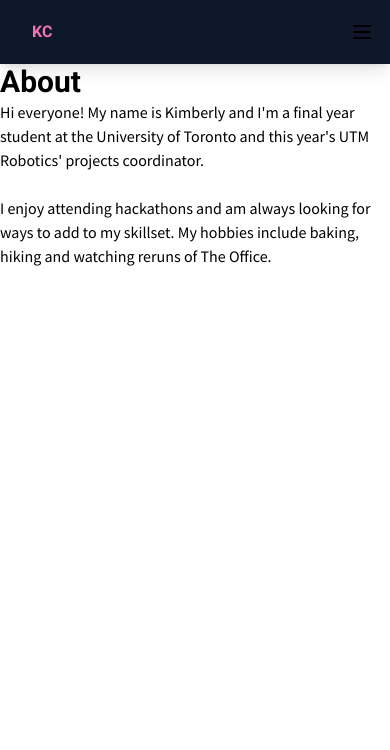
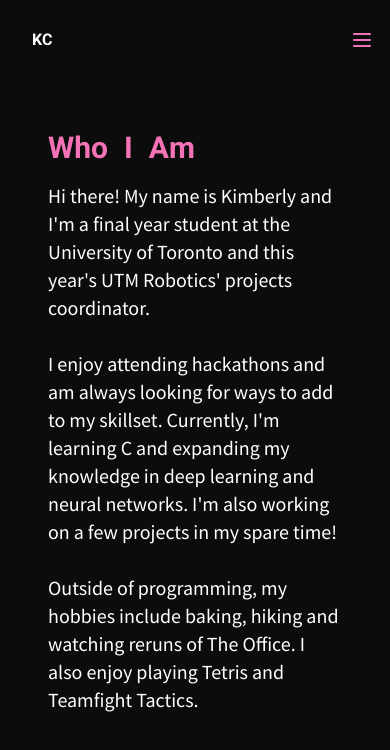
Before and after one commit to kimberlycao/Personal-Website-V2, a React (Create React App) app: page /about in a window 390 px wide. Shown: the top 750 px of the page. Built offline with nearby package versions, Linux system fonts and the light colour scheme.

Commit message:
Added some animations and changed backgrounds

```diff
--- a/src/components/ContactForm.js
+++ b/src/components/ContactForm.js
@@ -1,12 +1,12 @@
 const ContactForm = () => {
   return (
-    <div className="mx-12">
-      <h1 className="text-4xl my-12 text-pink-400 font-roboto">Contact Me</h1>
+    <div className="m-12">
+      <h1 className="text-4xl my-12 text-pink-300 font-roboto">Contact Me</h1>
       <form class="w-full max-w-lg">
         <div class="flex flex-wrap -mx-3 mb-6">
           <div class="w-full md:w-1/2 px-3 mb-6 md:mb-0">
             <label
-              class="block uppercase tracking-wide text-pink-400 text-xs font-bold mb-2"
+              class="block uppercase tracking-wide text-pink-300 text-xs font-bold mb-2"
               for="grid-first-name"
             >
               First Name
@@ -19,7 +19,7 @@ const ContactForm = () => {
           </div>
           <div class="w-full md:w-1/2 px-3">
             <label
-              class="block uppercase tracking-wide text-pink-400 text-xs font-bold mb-2"
+              class="block uppercase tracking-wide text-pink-300 text-xs font-bold mb-2"
               for="grid-last-name"
             >
               Last Name
@@ -34,7 +34,7 @@ const ContactForm = () => {
         <div class="flex flex-wrap -mx-3 mb-6">
           <div class="w-full px-3">
             <label
-              class="block uppercase tracking-wide text-pink-400 text-xs font-bold mb-2"
+              class="block uppercase tracking-wide text-pink-300 text-xs font-bold mb-2"
               for="grid-password"
             >
               E-mail
@@ -49,7 +49,7 @@ const ContactForm = () => {
         <div class="flex flex-wrap -mx-3 mb-6">
           <div class="w-full px-3">
             <label
-              class="block uppercase tracking-wide text-pink-400 text-xs font-bold mb-2"
+              class="block uppercase tracking-wide text-pink-300 text-xs font-bold mb-2"
               for="grid-password"
             >
               Message
@@ -63,7 +63,7 @@ const ContactForm = () => {
         <div class="md:flex md:items-center">
           <div class="md:w-1/3">
             <button
-              class="shadow text-white hover:text-pink-400 focus:shadow-outline focus:outline-none bg-pink-400 hover:bg-white font-bold py-2 px-4 rounded"
+              class="shadow text-white hover:text-pink-300 focus:shadow-outline focus:outline-none bg-pink-300 hover:bg-white font-bold py-2 px-4 rounded"
               type="button"
             >
               Send
--- a/src/components/Navbar.js
+++ b/src/components/Navbar.js
@@ -5,17 +5,15 @@ const Navbar = () => {
   const [showSideNav, setShowSideNav] = useState(false);
   return (
     <nav
-      className="flex justify-between items-center h-16 bg-slate-900 relative shadow-lg"
+      className="flex justify-between items-center h-20 bg-my-gray shadow-xl fixed left-0 right-0"
       role="navigation"
     >
-      <Link to="/" className="pl-8 text-pink-400 font-roboto">
+      <Link to="/" className="pl-8 text-white font-roboto">
         KC
       </Link>
       <div className="px-4 cursor-pointer md:hidden">
         <svg
-          className="w-6 h-6"
-          fill="none"
-          stroke="currentColor"
+          className="w-6 h-6 stroke-pink-400"
           viewBox="0 0 24 24"
           xmlns="http://www.w3.org/2000/svg"
         >
--- a/src/index.css
+++ b/src/index.css
@@ -15,12 +15,3 @@ code {
   font-family: source-code-pro, Menlo, Monaco, Consolas, 'Courier New',
     monospace;
 }
-
-@layer utilities {
-  .animation-delay-2000 {
-    animation-delay: 2s;
-  }
-  .animation-delay-4000 {
-    animation-delay: 4s;
-  }
-}
--- a/src/pages/About.js
+++ b/src/pages/About.js
@@ -2,18 +2,45 @@ import React from "react";
 
 const About = () => {
   return (
-    <>
-      <h1 className="text-3xl font-roboto">About</h1>
-      <p className="font-source">
-        Hi everyone! My name is Kimberly and I'm a final year student at the
-        University of Toronto and this year's UTM Robotics' projects
-        coordinator.
-        <br />
-        <br />I enjoy attending hackathons and am always looking for ways to add
-        to my skillset. My hobbies include baking, hiking and watching reruns of
-        The Office.
-      </p>
-    </>
+    <div className=" h-screen flex-col justify-center items-center grid md:grid-cols-2 bg-my-gray">
+      <div className="p-12">
+        <div className="pb-4 flex">
+          <span className="lg:text-6xl md:text-6xl sm:text-5xl text-3xl text-pink-400 font-roboto hover:animate-bounce">
+            W
+          </span>
+          <span className="lg:text-6xl md:text-6xl sm:text-5xl text-3xl text-pink-400 font-roboto hover:animate-bounce">
+            h
+          </span>
+          <span className="lg:text-6xl md:text-6xl sm:text-5xl text-3xl text-pink-400 font-roboto pr-4 hover:animate-bounce">
+            o
+          </span>
+          <span className="lg:text-6xl md:text-6xl sm:text-5xl text-3xl text-pink-400 font-roboto pr-4 hover:animate-bounce">
+            I
+          </span>
+          <span className="lg:text-6xl md:text-6xl sm:text-5xl text-3xl text-pink-400 font-roboto hover:animate-bounce">
+            A
+          </span>
+          <span className="lg:text-6xl md:text-6xl sm:text-5xl text-3xl text-pink-400 font-roboto hover:animate-bounce">
+            m
+          </span>
+        </div>
+        <p className="font-source text-white text-xl">
+          Hi there! My name is Kimberly and I'm a final year student at the
+          University of Toronto and this year's UTM Robotics' projects
+          coordinator.
+          <br />
+          <br />I enjoy attending hackathons and am always looking for ways to
+          add to my skillset. Currently, I'm learning C and expanding my
+          knowledge in deep learning and neural networks. I'm also working on a
+          few projects in my spare time!
+          <br />
+          <br />
+          Outside of programming, my hobbies include baking, hiking and watching
+          reruns of The Office. I also enjoy playing Tetris and Teamfight
+          Tactics.
+        </p>
+      </div>
+    </div>
   );
 };
 
--- a/src/pages/Home.js
+++ b/src/pages/Home.js
@@ -9,7 +9,7 @@ const Home = () => {
       strings: [
         "software engineer.",
         "avid hackathon go-er.",
-        "Twitter enthusiast.",
+        "daily Twitter user.",
         "self-declared chef.",
       ],
       startDelay: 300,
@@ -26,17 +26,19 @@ const Home = () => {
 
   return (
     <>
-      <div className="bg-slate-900 h-screen grid md:grid-cols-2 grid-cols-1 flex-col justify-center items-center">
+      <div className="bg-my-gray h-screen grid md:grid-cols-2 grid-cols-1 flex-col justify-center items-center">
         <div className="mx-12 h-screen flex flex-col justify-center">
           <h1 className="lg:text-8xl md:text-8xl sm:text-7xl text-5xl text-pink-400 font-roboto">
             Hi, <br /> I'm Kimberly, <br />
           </h1>
-          <h1 className="lg:text-6xl md:text-6xl sm:text-5xl text-3xl text-pink-200 font-roboto">
+          <h1 className="lg:text-6xl md:text-6xl sm:text-5xl text-3xl text-pink-300 font-roboto">
             {" "}
             <span ref={typedIntro}></span>{" "}
           </h1>
         </div>
-        <div className="bg-blue-200 h-screen">Content</div>
+        <div className="bg-blue-200 h-screen flex flex-col justify-center items-center">
+          Content
+        </div>
       </div>
     </>
   );
--- a/tailwind.config.js
+++ b/tailwind.config.js
@@ -6,6 +6,9 @@ module.exports = {
         roboto: "'Roboto', sans-serif",
         source: "'Source Sans Pro', sans-serif",
       },
+      colors: {
+        "my-gray": "#0c0c0c",
+      },
     },
   },
   plugins: [],
```
